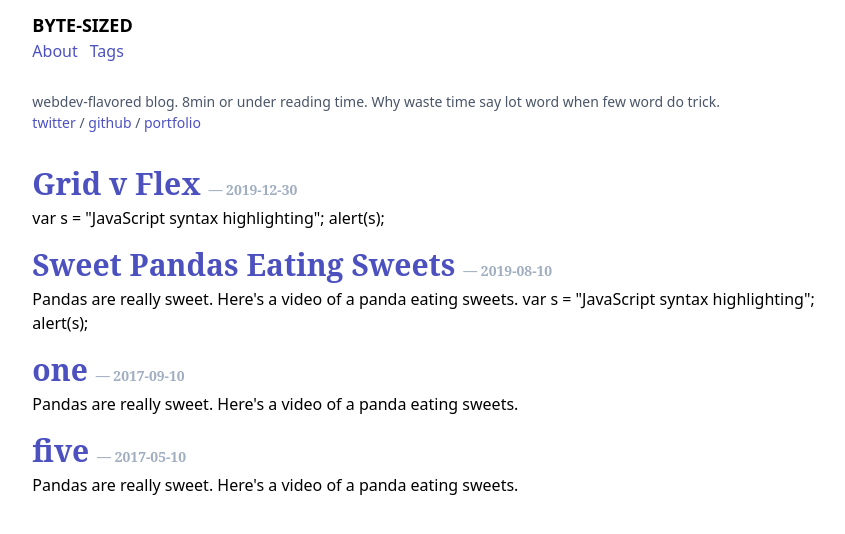
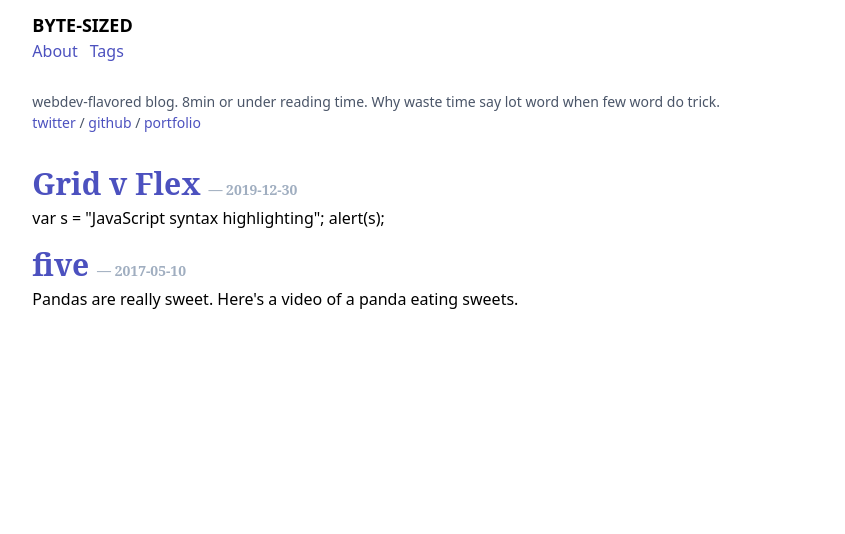
Before and after one commit to galvc/byte-sized-8min-reads, a Gatsby site: page / in a window 1280 px wide. Shown: the whole page, without its empty margins (197-1042 px from the left). Built offline with nearby package versions, Linux system fonts and the light colour scheme; Gatsby itself is replaced by a stand-in of ours.

Commit message:
fix list id showing null, removed sample md

````diff
--- a/content/sample3.md
+++ /dev/null
@@ -1,10 +0,0 @@
----
-title: "one"
-date: "2017-09-10"
-tags: ["sample", "anotherone"]
-
----
-
-Pandas are really sweet.
-
-Here's a video of a panda eating sweets.
--- a/content/sample_copy.md
+++ /dev/null
@@ -1,15 +0,0 @@
----
-title: "Sweet Pandas Eating Sweets"
-date: "2019-08-10"
-tags: ["sample", "anotherone"]
-
----
-
-Pandas are really sweet.
-
-Here's a video of a panda eating sweets.
-
-```javascript
-var s = "JavaScript syntax highlighting";
-alert(s);
-```
--- a/src/components/menu.js
+++ b/src/components/menu.js
@@ -1,7 +1,5 @@
 import React from "react"
 import {Link} from "gatsby"
-
-//this page is currently not being used
 
 const ListLink = (props) => (
     <li className="inline-block">
--- a/src/layout/layout.js
+++ b/src/layout/layout.js
@@ -2,7 +2,7 @@ import React from "react"
 import Header from "../components/header"
 
 export default ({ children }) => (
-  <div class="container w-8/12 px-4">
+  <div className="container w-8/12 px-4">
     <Header />
     {children}
   </div>
--- a/src/pages/index.js
+++ b/src/pages/index.js
@@ -16,7 +16,6 @@ export default ({ data }) => (<Layout>
                         </h1>
                     </Link>
                         <p>{node.excerpt}</p>
-
                 </div>
         ))}
 </Layout>)
@@ -34,6 +33,7 @@ export const query = graphql`
         fields {
           slug
         }
+        id
       }
     }
   }
````
Also changed, not shown: .gitpod.yml, content/sample/sample.md (renamed from content/sample.md).
